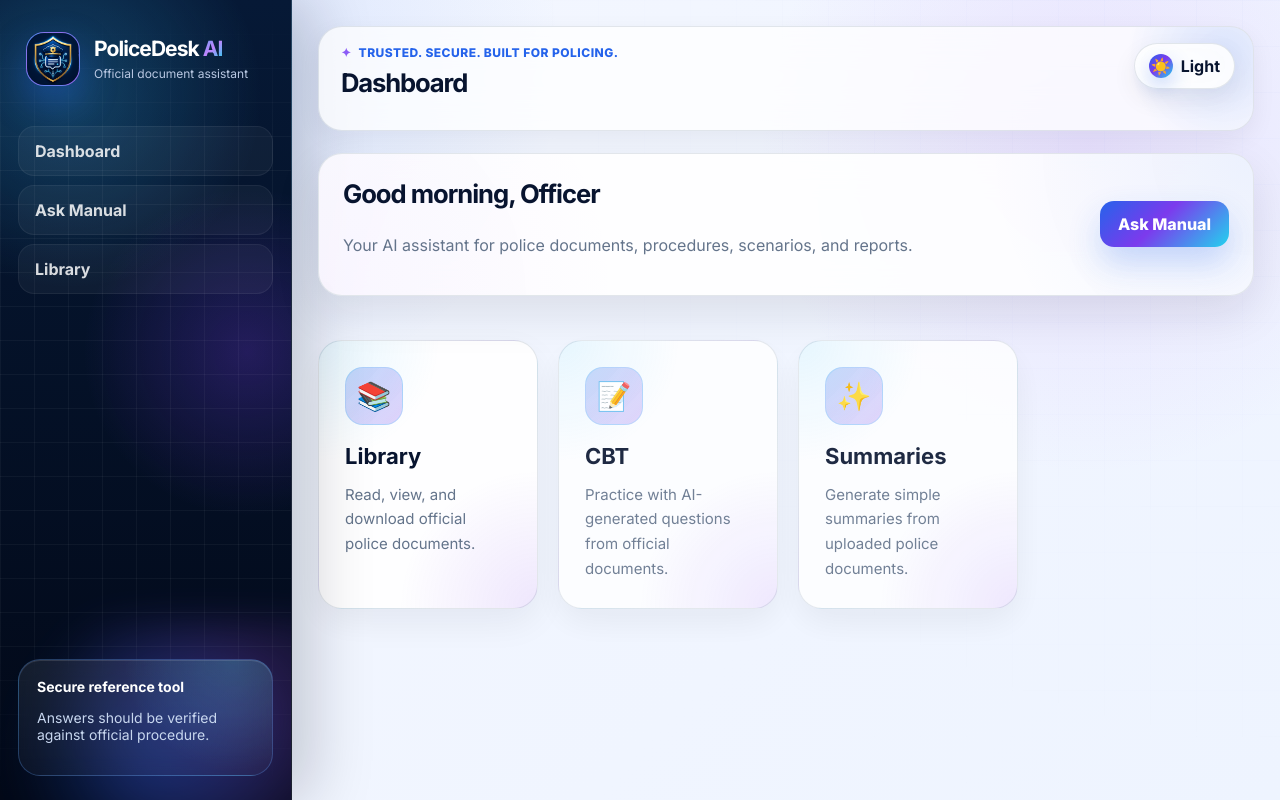
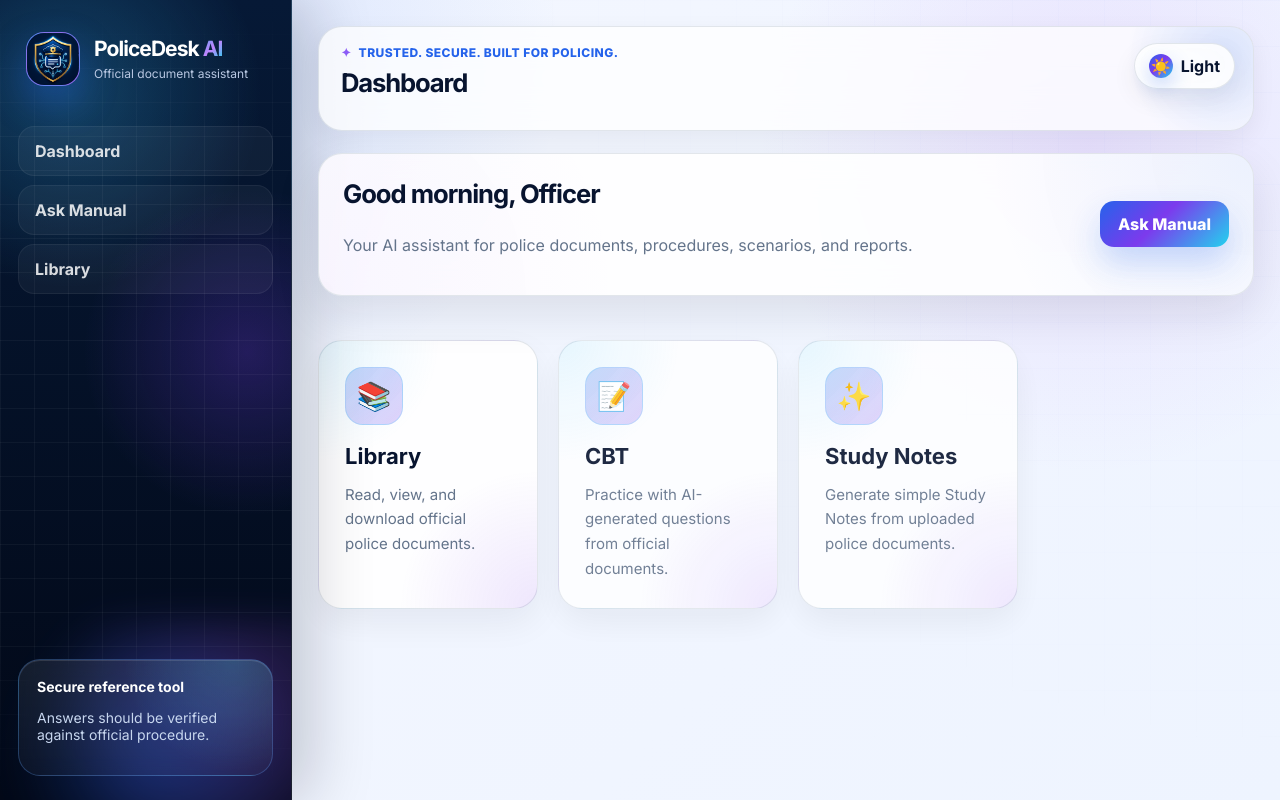
Before and after one commit to JayR-Studio/PoliceDeskAI, a Flask app: page / in a window 1280 px wide. Run offline with Flask 3, Linux system fonts and the light colour scheme.

Commit message:
MVP ready

```diff
--- a/templates/index.html
+++ b/templates/index.html
@@ -28,8 +28,8 @@
 
         <a href="{{ url_for('summaries') }}" class="quick-card dashboard-feature-card coming-soon-card">
             <div class="icon">✨</div>
-            <h4>Summaries</h4>
-            <p>Generate simple summaries from uploaded police documents.</p>
+            <h4>Study Notes</h4>
+            <p>Generate simple Study Notes from uploaded police documents.</p>
         </a>
     </div>
 </section>
```
